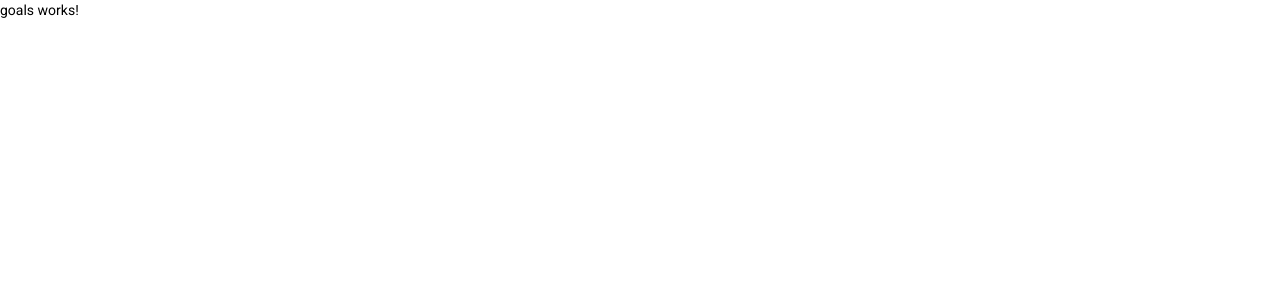
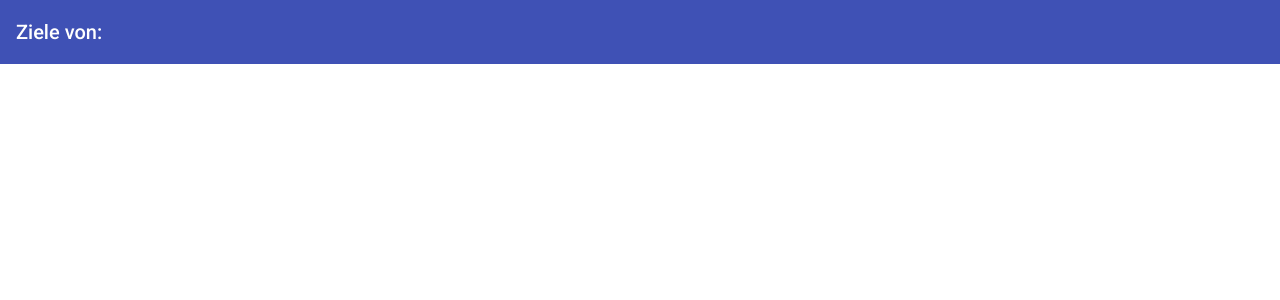
Before and after one commit to Flowingblood/GUI-Abgabe, an Angular app: page /goals in a window 1280 px wide. Shown: the top 300 px of the page. Built offline with nearby package versions, Linux system fonts and the light colour scheme.

Commit message:
Add Goal Component

```diff
--- a/src/app/components/goals/goals.component.html
+++ b/src/app/components/goals/goals.component.html
@@ -1 +1,6 @@
-<p>goals works!</p>
+<mat-toolbar class="stickyBar" color="primary">
+    <mat-toolbar-row>
+      <span>Ziele von: </span>
+    </mat-toolbar-row>
+
+</mat-toolbar>
--- a/src/app/components/goals/goals.component.scss
+++ b/src/app/components/goals/goals.component.scss
@@ -0,0 +1,4 @@
+.stickyBar {
+    position: sticky;
+    top: 0;
+}
```
